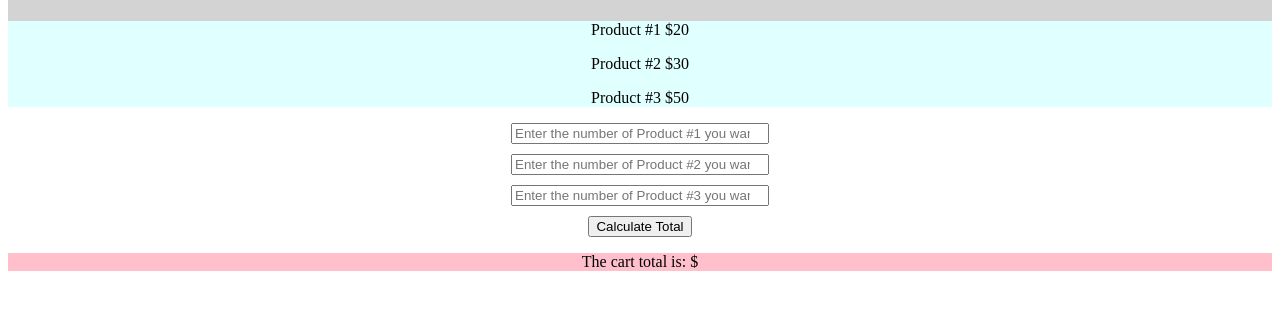
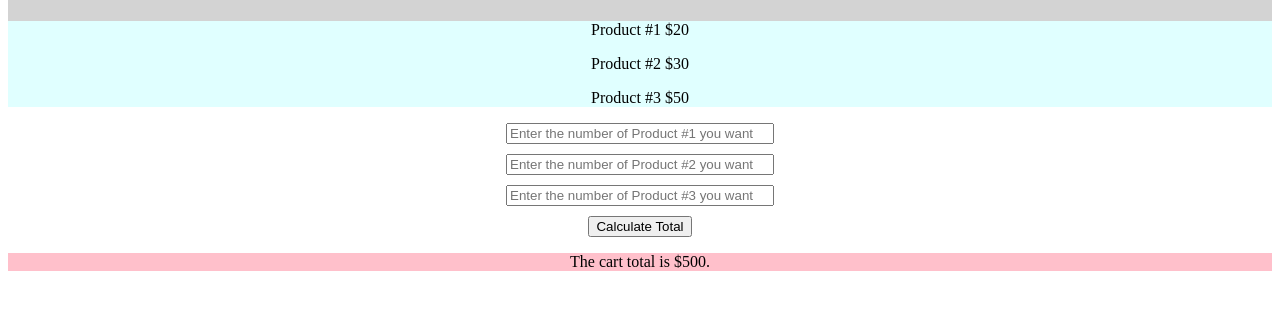
Before and after one commit to TechnicalTierra/UA_Calculate_Product_Cost, a plain HTML site: page index.html in a window 1280 px wide. Both pictures are taken after typing "5", "5", "5" into the empty fields and a click on the button "Calculate Total". Shown: the part 59-368 px from the top of the page. Drawn offline with Linux system fonts and the light colour scheme.

Commit message:
update files

```diff
--- a/index.html
+++ b/index.html
@@ -34,7 +34,7 @@
           <button onclick="calculateCost()">Calculate Total</button>
         </div>
         <div>
-          <p id="cartTotal">The cart total is: $</p>
+          <p id="cartTotal">The cart total is: $0.</p>
         </div>
       </div>
     </div>
--- a/script.js
+++ b/script.js
@@ -32,14 +32,15 @@ function calculateCost(){
   // document.getElementById("quantityInputThree").value = "";
 
   console.log("Your order total is $" + (productOneTotalCost + productTwoTotalCost + productThreeTotalCost) + ".");
-  let cartTotal = productOneTotalCost + productTwoTotalCost + productThreeTotalCost;
-  document.getElementById("cartTotal").innerHTML;
+  cartTotal = productOneTotalCost + productTwoTotalCost + productThreeTotalCost;
+  document.getElementById("cartTotal").innerHTML = "The cart total is $" + cartTotal + ".";
 
   document.getElementById("quantityInputOne").value = "";
   document.getElementById("quantityInputTwo").value = "";
   document.getElementById("quantityInputThree").value = "";
 }
+// Step 4: Make function work on button click: DONE
 
-// Step 4: Make function work on button click: IN PROGRESS
-// Step 5:
+// Step 5: Diplay the total cost to HTML: DONE
+// Step 6: Fix CSS: IN Progress
 // Project: IN PROGRESS
--- a/style.css
+++ b/style.css
@@ -26,7 +26,7 @@ body {
 }
 
 input {
-  width: 250px;
+  width: 260px;
 }
 /* Button Div */
 
```
